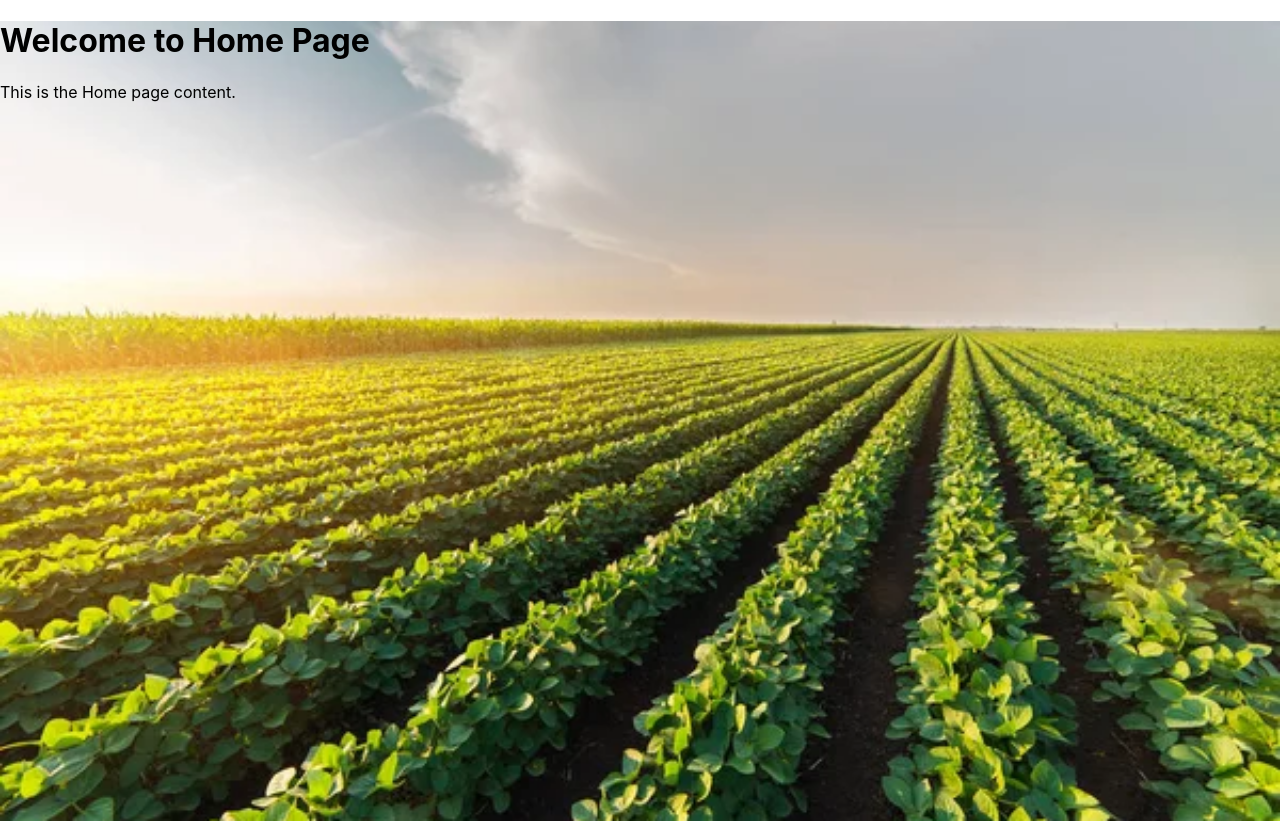
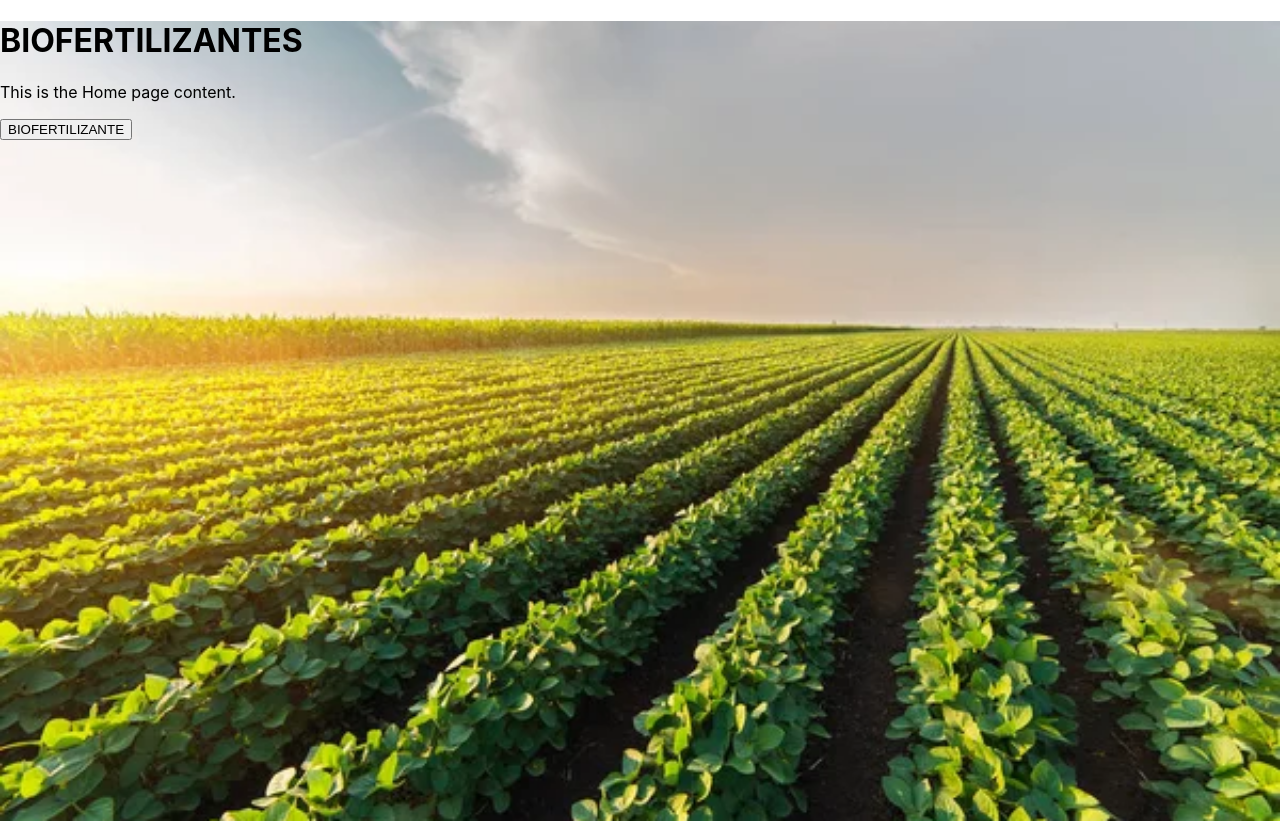
Before and after one commit to Tauan2710/bioFertilizantes, a React (Create React App) app: page / in a window 1280 px wide. Built offline with nearby package versions, Linux system fonts and the light colour scheme.

Commit message:
Componete preparo

```diff
--- /dev/null
+++ b/src/components/Preparo/Preparo.styles.js
@@ -0,0 +1,5 @@
+import styled from 'styled-components';
+
+export const PreparoContainer = styled.div`
+  /* Seu estilo aqui */
+`;
--- /dev/null
+++ b/src/components/Preparo/index.jsx
@@ -0,0 +1,20 @@
+import React from 'react';
+import { PreparoContainer } from './Preparo.styles'
+
+function Preparo({ children }) {
+    return <PreparoContainer>{children}</PreparoContainer>;
+  }
+
+
+  const ModoDePreparo = () => {  // Altere para algo único
+    return (
+        <div>
+            <h2>Modo de Preparação</h2>
+            <p>Detalhes sobre como preparar o biofertilizante.</p>
+        </div>
+    );
+};
+
+
+
+  export default Preparo;
--- a/src/pages/Home/index.jsx
+++ b/src/pages/Home/index.jsx
@@ -1,13 +1,25 @@
 import React from 'react';
+import { useNavigate } from 'react-router-dom';  // Importando o useNavigate
 import Layout from '../../components/Layout';
+import Preparo from '../../components/Preparo';
 
 const Home = () => {
+    const navigate = useNavigate();  // Inicializando o useNavigate
+
+    // Função que vai ser chamada ao clicar no botão
+    const handleRedirect = () => {
+        navigate('/');  // Redireciona para a página inicial (Home)
+    };
+
     return (
         <Layout>
-            <h1>Welcome to Home Page</h1>
+            <h1>BIOFERTILIZANTES</h1>
             <p>This is the Home page content.</p>
+            {/* Botão que chama a função handleRedirect */}
+            <button onClick={handleRedirect}>BIOFERTILIZANTE </button>
         </Layout>
     );
+
 };
 
 export default Home;
```
